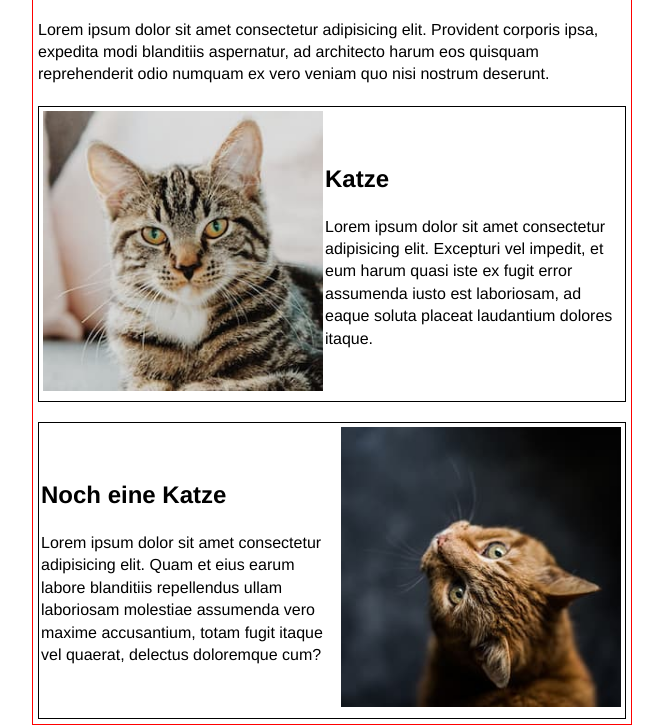
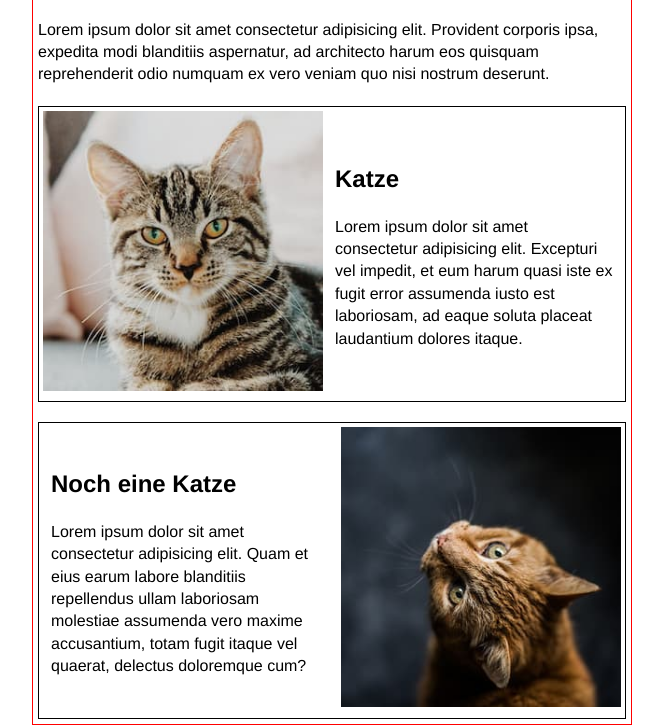
Before and after one commit to siridee/Projekt-Katzen, a plain HTML site: page index.html in a window 1280 px wide. Shown: the part 75-800 px from the top of the page, without its empty margins (308-971 px from the left). Drawn offline with Linux system fonts and the light colour scheme.

Commit message:
Update style.css

```diff
--- a/style.css
+++ b/style.css
@@ -39,6 +39,6 @@ body {
     margin: 2px;
     max-width:280px;
   }
-    text {
+    .text {
       margin: 10px;
     }
```
